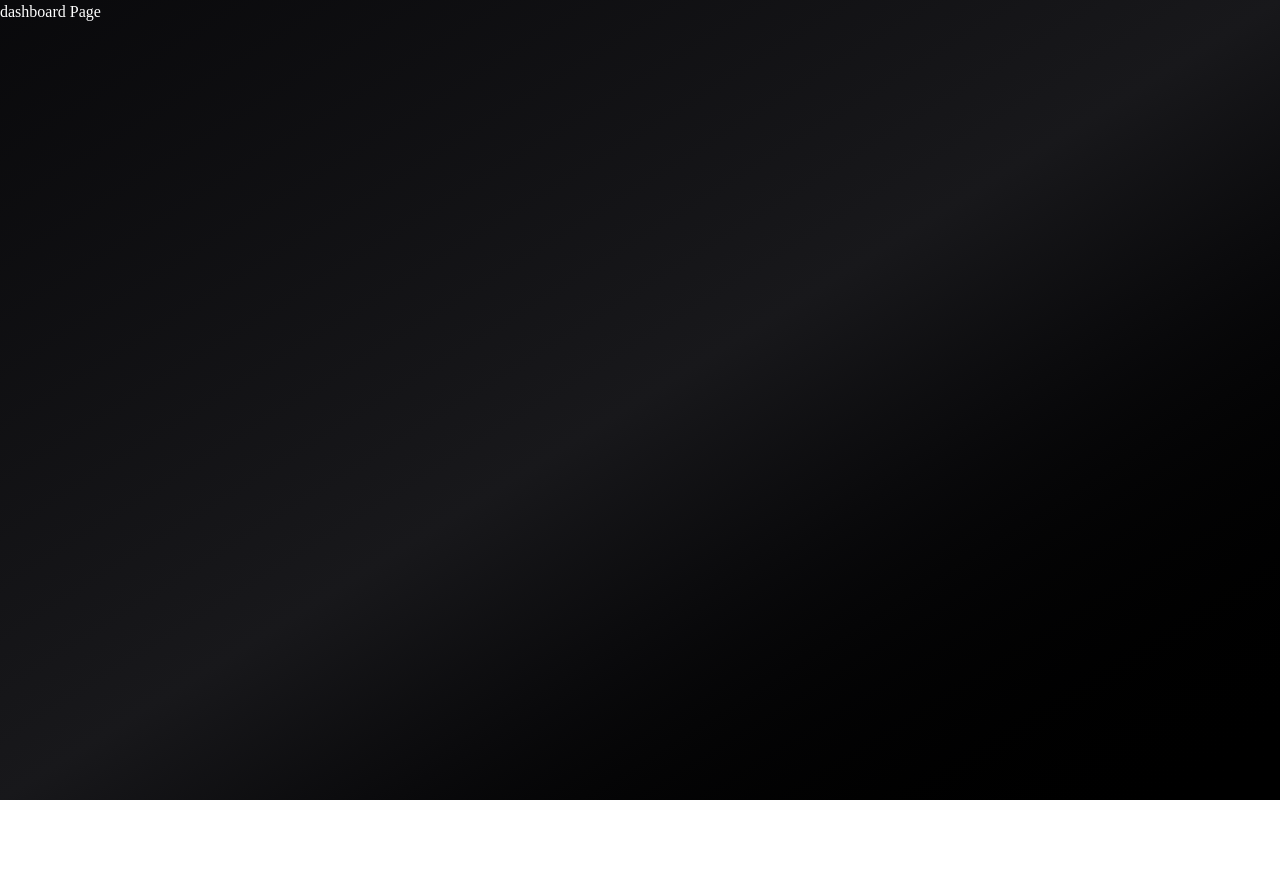
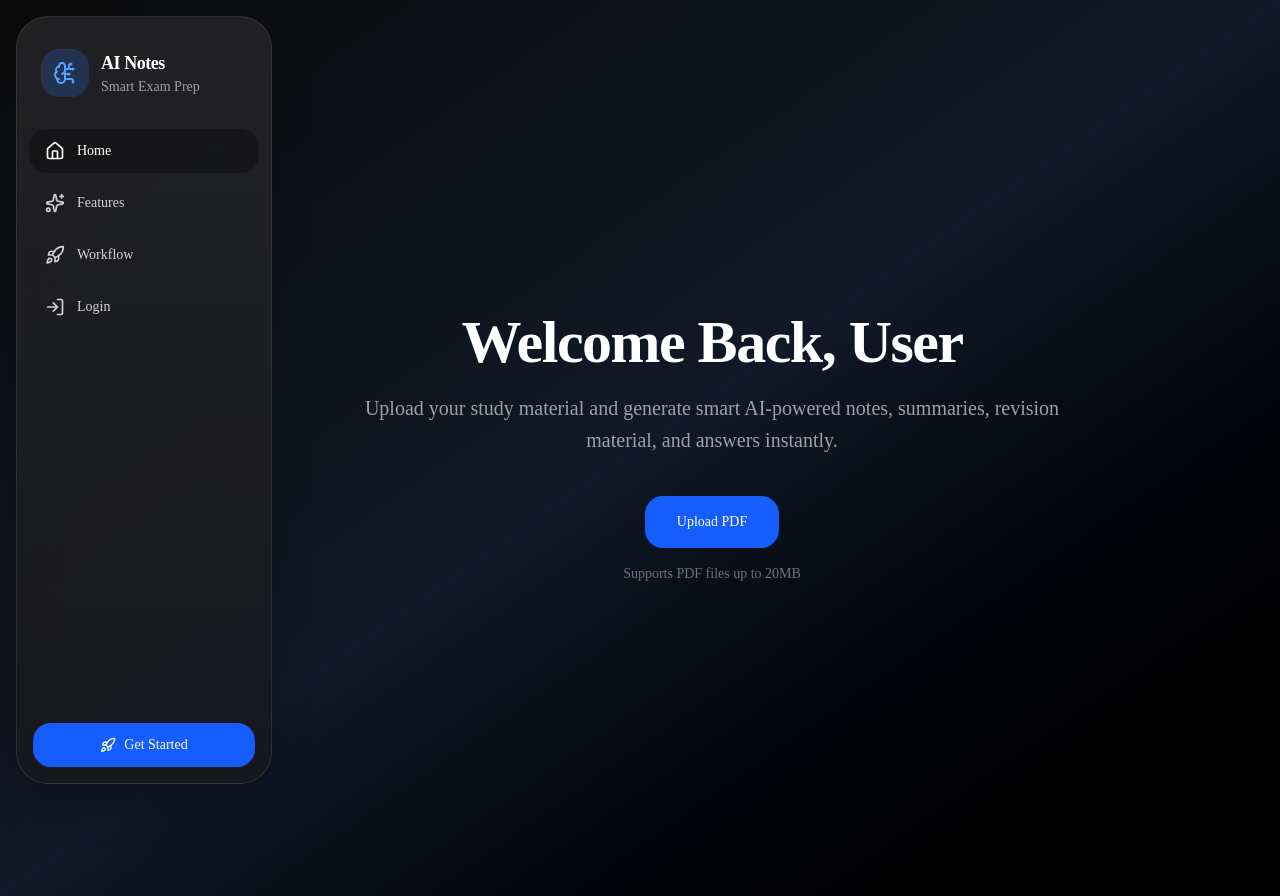
Before and after one commit to Coder-Pratyasha/AI-NOTES-GENERATOR, a Next.js app: page /dashboard in a window 1280 px wide. Before the commit the page ends 800 px from the top, so only its background shows below. Built offline with nearby package versions, Linux system fonts and the light colour scheme; no server answers.

Commit message:
Dashboard pdf uploader

```diff
--- a/src/app/dashboard/page.tsx
+++ b/src/app/dashboard/page.tsx
@@ -1,9 +1,121 @@
-import React from 'react'
+"use client";
+
+import { useState } from "react";
+
+import { useUser } from "@clerk/nextjs";
+
+import Sidebar from "@/components/home/Sidebar";
+import DashboardHero from "@/components/dashboard/DashboardHero";
+import PdfUploader from "@/components/dashboard/PdfUploader";
+import QueryBox from "@/components/dashboard/QueryBox";
 
 export default function DashboardPage() {
+
+  // Store uploaded PDF
+  const [uploadedFile, setUploadedFile] =
+    useState<any>(null);
+
+  // Clerk user
+  const { user } = useUser();
+
+  const name =
+    user?.firstName ||
+    user?.username ||
+    "User";
+
   return (
-    <div>
-      dashboard Page
+    <div className="min-h-screen text-white">
+
+      {/* Sidebar */}
+      <Sidebar />
+
+      {/* Main Content */}
+      <main className="ml-72 min-h-screen px-10 py-12">
+
+        {/* Before Upload */}
+        {!uploadedFile ? (
+
+          <div className="flex min-h-screen flex-col items-center justify-center">
+
+            <DashboardHero name={name} />
+
+            <div className="mt-10">
+
+              <PdfUploader
+                setUploadedFile={setUploadedFile}
+              />
+
+            </div>
+
+          </div>
+
+        ) : (
+
+          /* After Upload */
+          <div className="relative min-h-screen pb-52">
+
+            {/* AI Result Area */}
+            <div className="mx-auto max-w-5xl">
+
+              <div className="rounded-3xl border border-white/10 bg-white/5 p-8 backdrop-blur-xl">
+
+                <h2 className="text-2xl font-semibold">
+                  AI Response
+                </h2>
+
+                <p className="mt-6 leading-8 text-zinc-300">
+                  Your generated summaries, answers,
+                  revision notes, and AI responses
+                  will appear here after querying
+                  the uploaded PDF.
+                </p>
+
+              </div>
+
+            </div>
+
+            {/* Uploaded PDF Bar */}
+            <div className="fixed bottom-28 left-72 right-0 z-40 px-8">
+
+              <div className="mx-auto flex max-w-5xl items-center justify-between rounded-2xl border border-white/10 bg-white/5 px-5 py-4 backdrop-blur-xl">
+
+                <div className="flex items-center gap-3">
+
+                  <div className="flex h-10 w-10 items-center justify-center rounded-xl bg-red-500/10 text-sm text-red-400">
+                    📄
+                  </div>
+
+                  <div>
+
+                    <h2 className="text-sm font-medium text-white">
+                      {uploadedFile.name}
+                    </h2>
+
+                    <p className="text-xs text-zinc-400">
+                      Ready for AI analysis
+                    </p>
+
+                  </div>
+
+                </div>
+
+                <span className="rounded-full bg-green-500/10 px-3 py-1 text-xs text-green-400">
+                  Uploaded
+                </span>
+
+              </div>
+
+            </div>
+
+            {/* Query Box */}
+            <QueryBox />
+
+          </div>
+
+        )}
+
+      </main>
+
     </div>
-  )
+  );
 }
--- a/src/app/layout.tsx
+++ b/src/app/layout.tsx
@@ -17,7 +17,7 @@ export default function RootLayout({
 
         <AppProvider>
 
-          <main className="relative flex min-h-screen overflow-hidden bg-gradient-to-br from-zinc-950 via-zinc-900 to-black text-white">
+          <main className="relative flex min-h-screen overflow-hidden bg-gradient-to-br from-[#0a0a0a] via-[#111827] to-black text-white">
 
             {/* Background Glow */}
             <div className="absolute inset-0 -z-10 overflow-hidden">
--- /dev/null
+++ b/src/components/dashboard/DashboardHero.tsx
@@ -0,0 +1,27 @@
+type DashboardHeroProps = {
+  name: string;
+};
+
+const DashboardHero = ({
+  name,
+}: DashboardHeroProps) => {
+  return (
+    <div className="flex max-w-3xl flex-col items-center text-center">
+
+      {/* Welcome Text */}
+      <h1 className="text-6xl font-bold tracking-tight">
+        Welcome Back, {name}
+      </h1>
+
+      <p className="mt-5 text-xl leading-8 text-zinc-400">
+        Upload your study material and generate smart AI-powered
+        notes, summaries, revision material, and answers instantly.
+      </p>
+
+
+
+    </div>
+  );
+};
+
+export default DashboardHero;
--- /dev/null
+++ b/src/components/dashboard/PdfUploader.tsx
@@ -0,0 +1,56 @@
+type PdfUploaderProps = {
+  setUploadedFile: (file: any) => void;
+};
+
+const PdfUploader = ({
+  setUploadedFile,
+}: PdfUploaderProps) => {
+
+  const handleFileChange = (event: any) => {
+
+    // Get selected file
+    const file = event.target.files[0];
+
+    // No file selected
+    if (!file) return;
+
+    // Validate PDF
+    if (file.type !== "application/pdf") {
+      alert("Please upload a PDF file");
+      return;
+    }
+
+    // Print file details
+    console.log(file);
+
+    // Store uploaded file
+    setUploadedFile(file);
+  };
+
+  return (
+    <div className="flex flex-col items-center">
+
+      {/* Upload Button */}
+      <label className="cursor-pointer rounded-2xl bg-blue-600 px-8 py-4 text-sm font-medium text-white transition hover:bg-blue-700">
+
+        Upload PDF
+
+        {/* Hidden File Input */}
+        <input
+          type="file"
+          accept=".pdf"
+          onChange={handleFileChange}
+          className="hidden"
+        />
+
+      </label>
+
+      <p className="mt-4 text-sm text-zinc-500">
+        Supports PDF files up to 20MB
+      </p>
+
+    </div>
+  );
+};
+
+export default PdfUploader;
--- /dev/null
+++ b/src/components/dashboard/QueryBox.tsx
@@ -0,0 +1,27 @@
+const QueryBox = () => {
+  return (
+    <div className="fixed bottom-0 left-72 right-0 z-50 px-8 pb-8">
+
+      <div className="mx-auto max-w-5xl">
+
+        <div className="flex items-center gap-3 rounded-3xl border border-white/10 bg-[#111827]/80 px-5 py-4 backdrop-blur-2xl">
+
+          <input
+            type="text"
+            placeholder="Ask anything from your notes..."
+            className="flex-1 bg-transparent text-sm text-white outline-none placeholder:text-zinc-500"
+          />
+
+          <button className="rounded-2xl bg-blue-600 px-5 py-3 text-sm font-medium text-white transition hover:bg-blue-700">
+            Ask AI
+          </button>
+
+        </div>
+
+      </div>
+
+    </div>
+  );
+};
+
+export default QueryBox;
--- /dev/null
+++ b/src/components/dashboard/QuickActions.tsx
@@ -0,0 +1,11 @@
+import React from 'react'
+
+const QuickActions = () => {
+  return (
+    <div>
+
+    </div>
+  )
+}
+
+export default QuickActions
--- /dev/null
+++ b/src/components/dashboard/ResultSection.tsx
@@ -0,0 +1,11 @@
+import React from 'react'
+
+const ResultSection = () => {
+  return (
+    <div>
+
+    </div>
+  )
+}
+
+export default ResultSection
```
